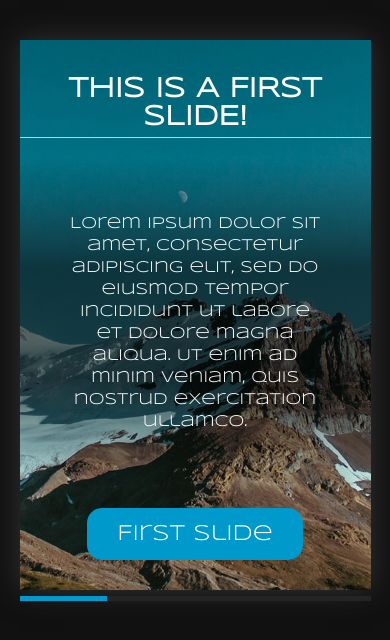
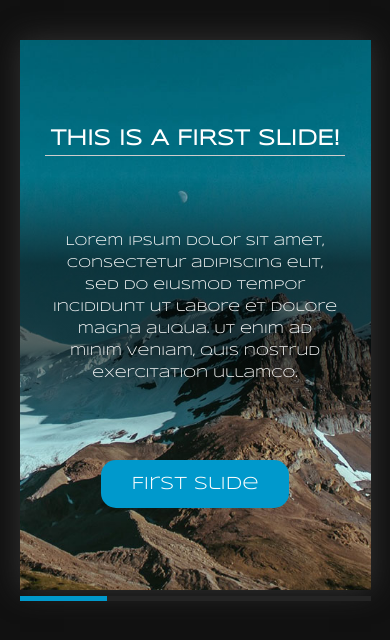
Before and after one commit to clickad/jquery-slider, a plain HTML site: page src/index.html in a window 390 px wide. Drawn offline with nearby package versions, Linux system fonts and the light colour scheme.

Commit message:
font size for particualr width changed

```diff
--- a/src/css/style.css
+++ b/src/css/style.css
@@ -148,16 +148,17 @@ button:focus {
 
 @media (max-width: 560px){
  .slider__title{
-  font-size: 28px;
+  font-size: 22px;
  }
 
  .slider__text {
-  width: 80%;
+  width: 90%;
+  font-size: 13px;
  }
 
  .slider__link{
    margin-top: 20px;
-   font-size: 22px;
+   font-size: 18px;
  }
  .slider{
    width: 90%;
```
